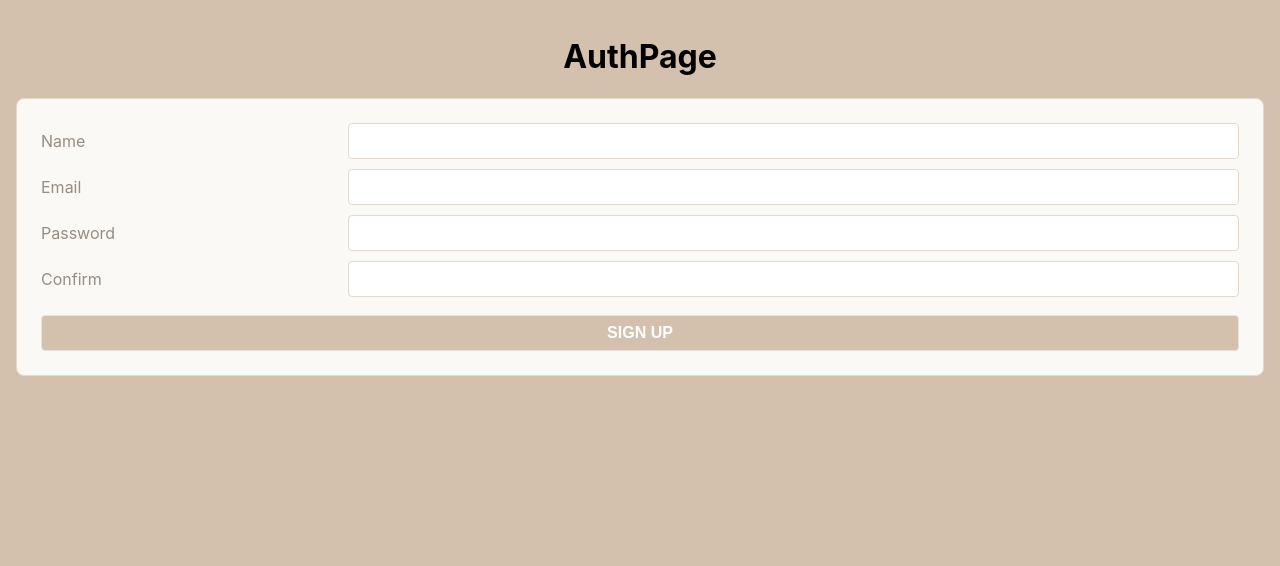
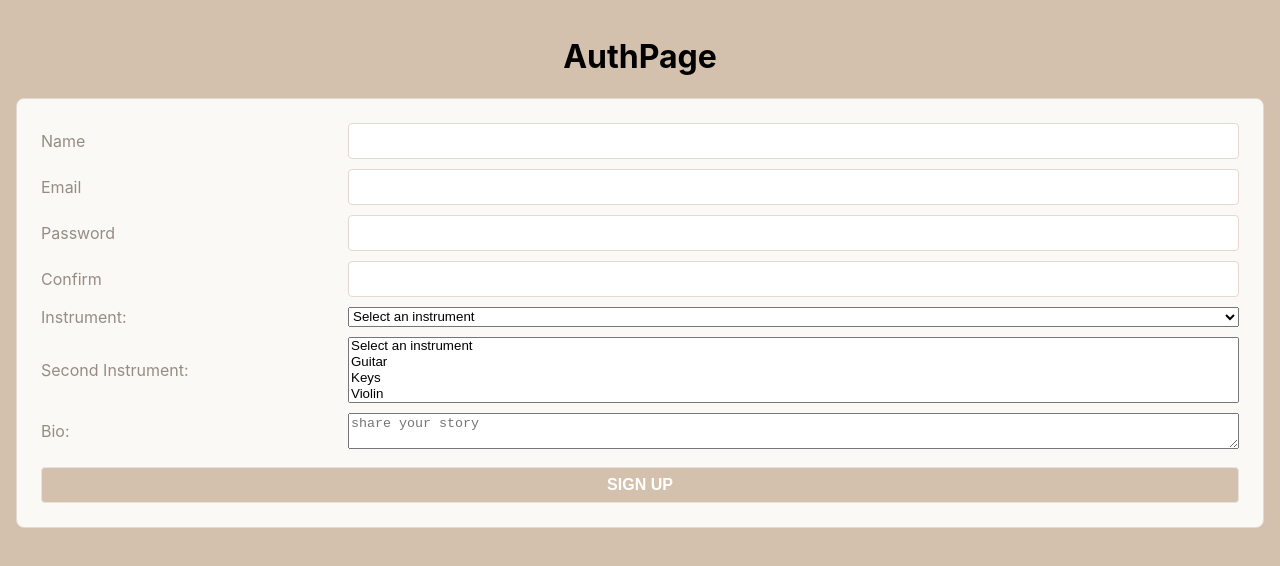
Before and after one commit to Terelld/terells-capstone, a React (Create React App) app: page /bandmate in a window 1280 px wide. Shown: the top 566 px of the page. Built offline with nearby package versions, Linux system fonts and the light colour scheme.

Commit message:
Update sign up form with 2 dropdowns for instrument selection

```diff
--- a/src/components/SignUpForm/SignUpForm.jsx
+++ b/src/components/SignUpForm/SignUpForm.jsx
@@ -8,6 +8,10 @@ export default class SignUpForm extends Component {
         email: '',
         password: '',
         confirm: '',
+        primary_instrument: [],
+        secondary_instrument: [],
+        bio: '',
+        city: '',
         error: ''
     }
 
@@ -51,6 +55,53 @@ export default class SignUpForm extends Component {
                 <input type="password" name="password" value={this.state.password} onChange={this.handleChange} required />
                 <label>Confirm</label>
                 <input type="password" name="confirm" value={this.state.confirm} onChange={this.handleChange} required />
+                <label>Instrument:</label>
+                <select
+                  id="primary_instrument"
+                  name="primary_instrument"
+                  value={this.state.instrument}
+                  onChange={this.handlePrimartyInstrumentChange}
+                  required
+                >
+                  <option value="">Select an instrument</option>
+                  <option value="Guitar">Guitar</option>
+                  <option value="Keys">Keys</option>
+                  <option value="Violin">Violin</option>
+                  <option value="Cello">Cello</option>
+                  <option value="Viola">Viola</option>
+                  <option value="Upright Bass">Violin</option>
+                  <option value="Singer">Singer</option>
+                  <option value="BG_Vocals">Background Vocals</option>
+                  <option value="Drums">Drums</option>
+                </select>
+                <label>Second Instrument:</label>
+                <select
+                  id="secondary_instrument"
+                  name="secondary_instrument"
+                  multiple
+                  value={this.state.instrument}
+                  onChange={this.handleSecondaryInstrumentChange}
+                  required
+                >
+                  <option value="">Select an instrument</option>
+                  <option value="Guitar">Guitar</option>
+                  <option value="Keys">Keys</option>
+                  <option value="Violin">Violin</option>
+                  <option value="Cello">Cello</option>
+                  <option value="Viola">Viola</option>
+                  <option value="Upright Bass">Violin</option>
+                  <option value="Singer">Singer</option>
+                  <option value="BG_Vocals">Background Vocals</option>
+                  <option value="Drums">Drums</option>
+                </select>
+                <label>Bio:</label>
+                <textarea
+                  type="bio"
+                  name="bio"
+                  value={this.state.bio}
+                  onChange={this.handleChange}
+                  placeholder= "share your story"
+                  required />
                 <button type="submit" disabled={disable}>SIGN UP</button>
               </form>
             </div>
```
